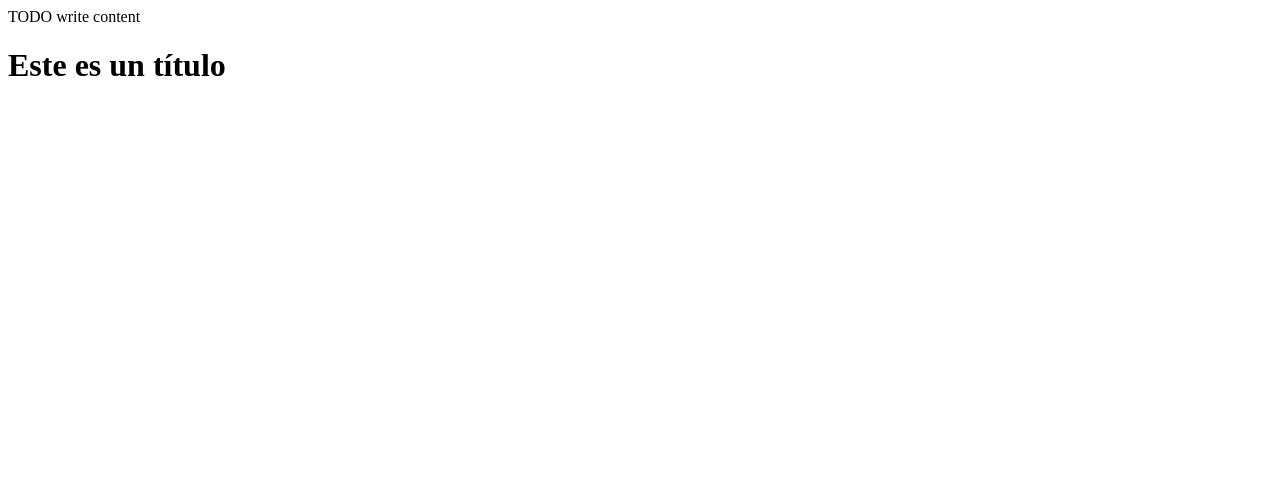
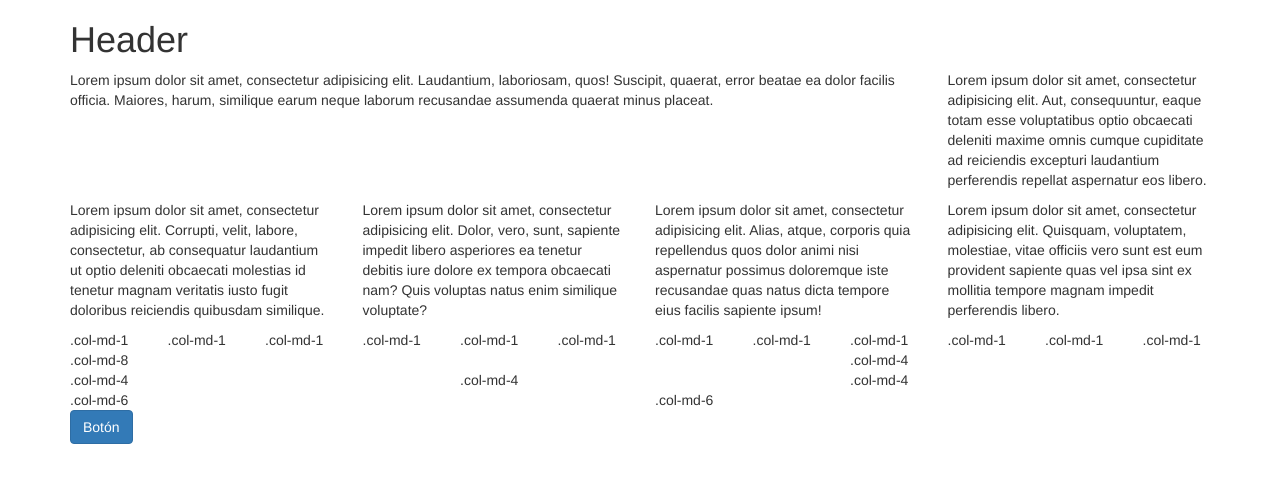
Before and after one commit to nibaldobarrera/speedqueen, a plain HTML site: page SpeedQueen/public_html/index.html in a window 1280 px wide. Drawn offline with nearby package versions, Linux system fonts and the light colour scheme.

Commit message:
seccion con 3 columnas

```diff
--- a/SpeedQueen/public_html/index.html
+++ b/SpeedQueen/public_html/index.html
@@ -4,14 +4,73 @@ To change this license header, choose License Headers in Project Properties.
 To change this template file, choose Tools | Templates
 and open the template in the editor.
 -->
-<html>
+<html lang="en">
     <head>
         <title>TODO supply a title</title>
         <meta charset="UTF-8">
-        <meta name="viewport" content="width=device-width, initial-scale=1.0">
+        <meta name="viewport" content="width=device-width, user-scalable=no, initial-scale=1.0, maximum-scale=1.0, minimum-scale=1.0">
+        <!-- Latest compiled and minified CSS -->
+        <link rel="stylesheet" href="https://maxcdn.bootstrapcdn.com/bootstrap/3.3.7/css/bootstrap.min.css" integrity="sha384-BVYiiSIFeK1dGmJRAkycuHAHRg32OmUcww7on3RYdg4Va+PmSTsz/K68vbdEjh4u" crossorigin="anonymous">
+        <link rel="stylesheet" href="css/estilos.css">
     </head>
     <body>
-        <div>TODO write content
-            <h1>Este es un título</h1></div>
+        <header>
+            <div class="container">
+                <h1>Header</h1>
+            </div>
+        </header>
+        <div class="container">
+            <section class="main row">
+                <article class="col-xs-12 col-sm-8 col-md-9 col-lg-9">
+                    <p>
+                        Lorem ipsum dolor sit amet, consectetur adipisicing elit. Laudantium, laboriosam, quos! Suscipit, quaerat, error beatae ea dolor facilis officia. Maiores, harum, similique earum neque laborum recusandae assumenda quaerat minus placeat.
+                    </p>
+                </article>
+                <aside class="col-xs-12 col-sm-4 col-md-3 col-lg-3">
+                    <p>
+                        Lorem ipsum dolor sit amet, consectetur adipisicing elit. Aut, consequuntur, eaque totam esse voluptatibus optio obcaecati deleniti maxime omnis cumque cupiditate ad reiciendis excepturi laudantium perferendis repellat aspernatur eos libero.
+                    </p>
+                </aside>
+            </section>
+            <div class="row">
+                <div class="color1 col-xs-12 col-sm-6 col-md-3"><p>Lorem ipsum dolor sit amet, consectetur adipisicing elit. Corrupti, velit, labore, consectetur, ab consequatur laudantium ut optio deleniti obcaecati molestias id tenetur magnam veritatis iusto fugit doloribus reiciendis quibusdam similique.</p></div>
+                <div class="col-xs-12 col-sm-6  col-md-3"><p>Lorem ipsum dolor sit amet, consectetur adipisicing elit. Dolor, vero, sunt, sapiente impedit libero asperiores ea tenetur debitis iure dolore ex tempora obcaecati nam? Quis voluptas natus enim similique voluptate?</p></div>
+                <div class="color1 col-xs-12 col-sm-6 col-md-3"><p>Lorem ipsum dolor sit amet, consectetur adipisicing elit. Alias, atque, corporis quia repellendus quos dolor animi nisi aspernatur possimus doloremque iste recusandae quas natus dicta tempore eius facilis sapiente ipsum!</p></div>
+                <div class="col-xs-12 col-sm-6 col-md-3"><p>Lorem ipsum dolor sit amet, consectetur adipisicing elit. Quisquam, voluptatem, molestiae, vitae officiis vero sunt est eum provident sapiente quas vel ipsa sint ex mollitia tempore magnam impedit perferendis libero.</p></div>
+            </div>
+        </div>
+        <div class="container">
+            <div class="row">
+                <div class="col-md-1">.col-md-1</div>
+                <div class="col-md-1">.col-md-1</div>
+                <div class="col-md-1">.col-md-1</div>
+                <div class="col-md-1">.col-md-1</div>
+                <div class="col-md-1">.col-md-1</div>
+                <div class="col-md-1">.col-md-1</div>
+                <div class="col-md-1">.col-md-1</div>
+                <div class="col-md-1">.col-md-1</div>
+                <div class="col-md-1">.col-md-1</div>
+                <div class="col-md-1">.col-md-1</div>
+                <div class="col-md-1">.col-md-1</div>
+                <div class="col-md-1">.col-md-1</div>
+            </div>
+            <div class="row">
+                <div class="col-md-8">.col-md-8</div>
+                <div class="col-md-4">.col-md-4</div>
+            </div>
+            <div class="row">
+                <div class="col-md-4">.col-md-4</div>
+                <div class="col-md-4">.col-md-4</div>
+                <div class="col-md-4">.col-md-4</div>
+            </div>
+            <div class="row">
+                <div class="col-md-6">.col-md-6</div>
+                <div class="col-md-6">.col-md-6</div>
+            </div>
+            <button class="btn btn-primary">Botón</button>
+        </div>
+        <!-- Latest compiled and minified JavaScript -->
+        <script src="https://code.jquery.com/jquery-3.1.1.min.js"></script>
+        <script src="https://maxcdn.bootstrapcdn.com/bootstrap/3.3.7/js/bootstrap.min.js" integrity="sha384-Tc5IQib027qvyjSMfHjOMaLkfuWVxZxUPnCJA7l2mCWNIpG9mGCD8wGNIcPD7Txa" crossorigin="anonymous"></script>
     </body>
 </html>
```
